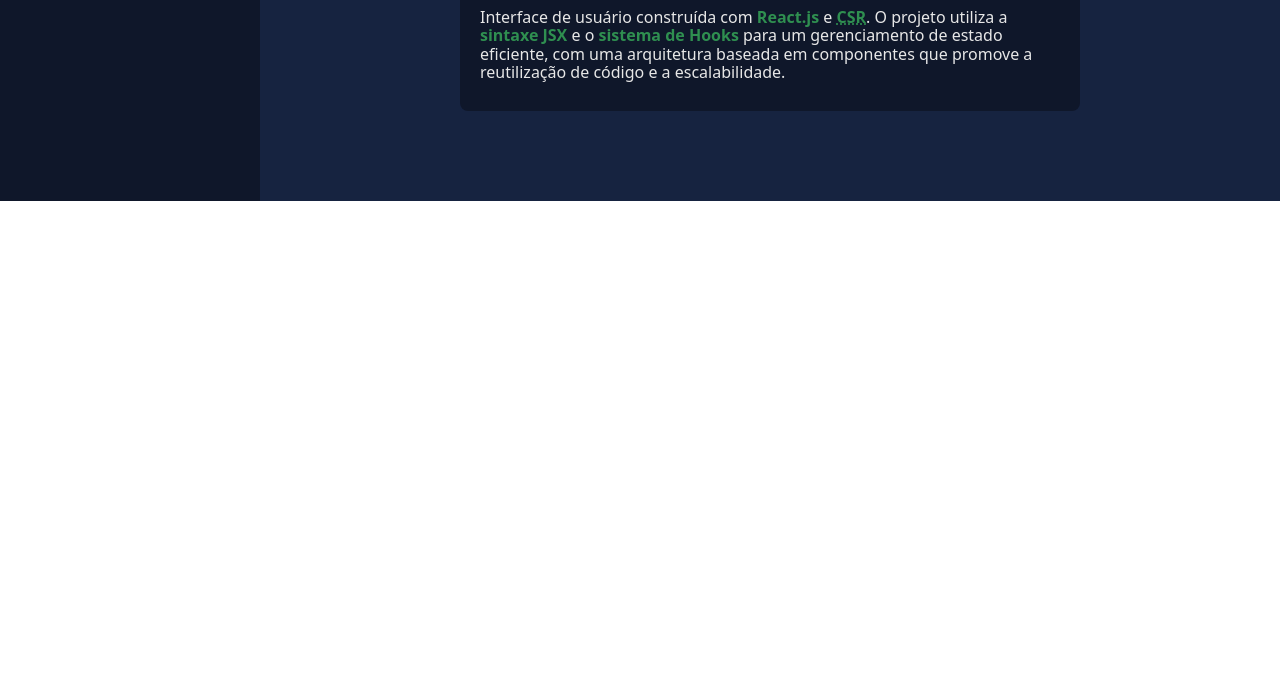
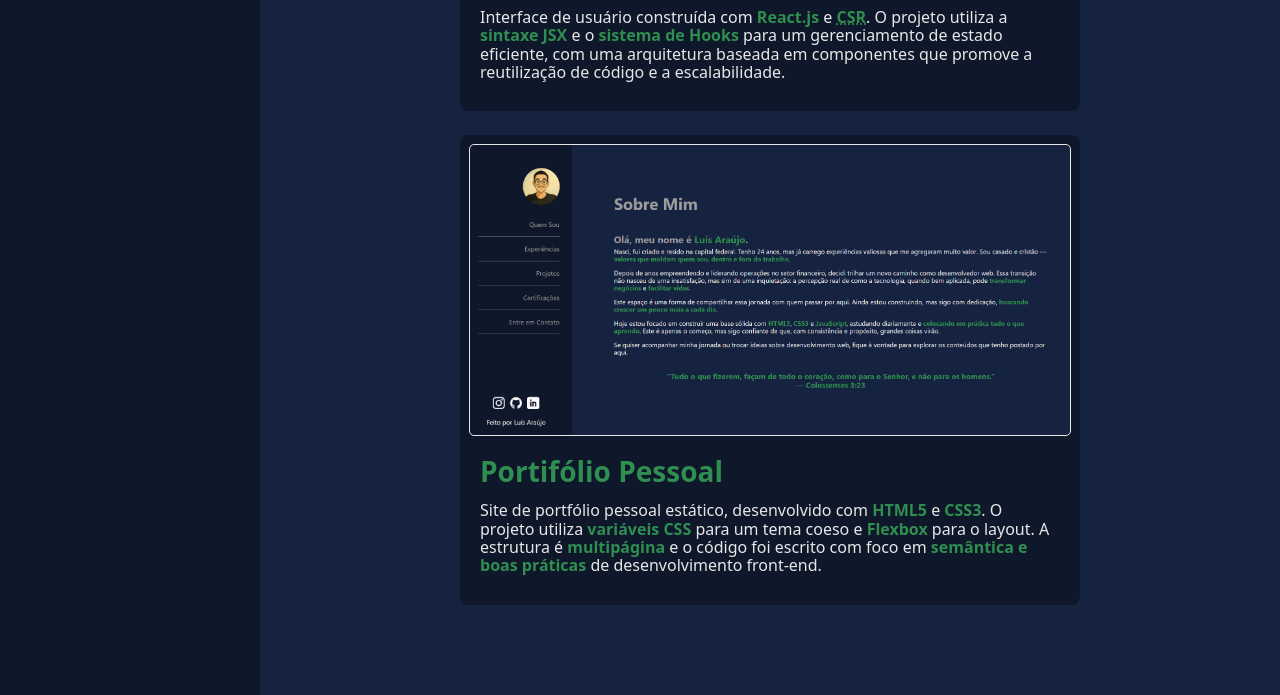
Before and after one commit to LuisAraujo-Dev/portifolio, a plain HTML site: page projects.html in a window 1280 px wide. Shown: the part 786-1481 px from the top of the page. Before the commit the page ends 987 px from the top, so only its background shows below. Drawn offline with Linux system fonts and the light colour scheme.

Commit message:
add portifolio pessoal in projects

```diff
--- a/CSS/style.css
+++ b/CSS/style.css
@@ -170,6 +170,8 @@
   border-radius: 8px;
 }
 
+
+
 .card_content {
   margin: 2rem 1rem;
 }
@@ -210,6 +212,16 @@
   max-width: 100%;
   overflow-x: hidden;
   justify-content: center;
+}
+
+.column {
+  display: flex;
+  flex-direction: column;
+  gap: 1.5em;
+  padding: 1.5rem 0;
+  max-width: 100%;
+  overflow-x: hidden;
+  align-items: center;
 }
 
 .footer-credit img {
--- a/projects.html
+++ b/projects.html
@@ -61,7 +61,7 @@
       </article>
 
 
-      <div class="row">
+      <div class="column">
         <article class="card">
           <div class="image-container">
           <a href="https://kairos-pomodoro.vercel.app/" target="_blank"><img src="images/Projeto Kairos Pomodoro.png" alt="" /></a>
@@ -73,6 +73,18 @@
             </p>
           </div>
         </article>
+
+        <article class="card">
+          <div class="image-container">
+          <a href="https://kairos-pomodoro.vercel.app/" target="_blank"><img src="images/Portifólio.png" alt="" /></a>
+          </div>
+          <div class="card_content">
+            <h3 class="card_title"><a href="https://kairos-pomodoro.vercel.app/" target="_blank">Portifólio Pessoal</a></h3>
+            <p>
+              <p> Site de portfólio pessoal estático, desenvolvido com <span>HTML5</span> e <span>CSS3</span>. O projeto utiliza <span>variáveis CSS</span> para um tema coeso e <span>Flexbox</span> para o layout. A estrutura é <span>multipágina</span> e o código foi escrito com foco em <span>semântica e boas práticas </span>de desenvolvimento front-end. </p>
+            </p>
+          </div>
+        </article>
       </div>
     </main>
   </body>
```
Also changed, not shown: images/Portifólio.png (added).
